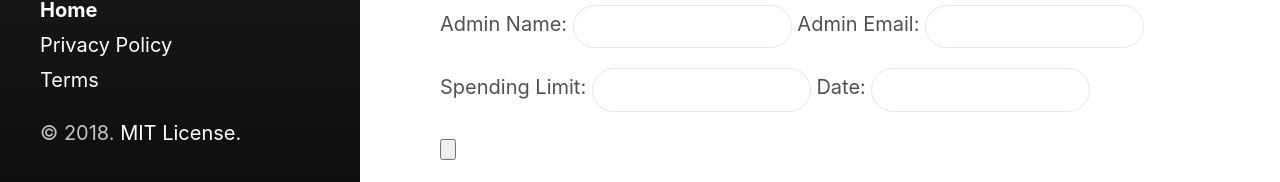
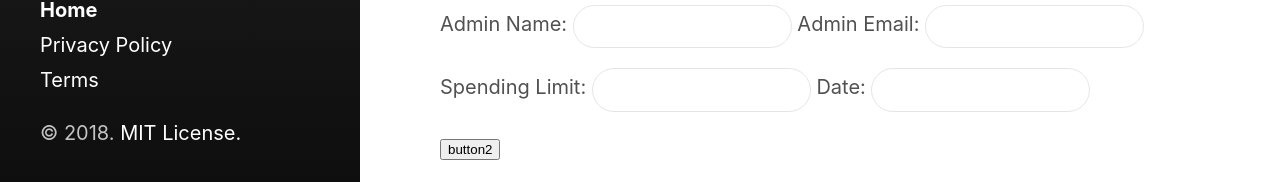
Before and after one commit to stephenrlouie/SecretSanta, a Jekyll site: the page built from index.md, in a window 1280 px wide. Shown: the part 712-894 px from the top of the page. Built offline with Jekyll 4.4.1, drawn with Linux system fonts in a browser that asks for light colours.

```diff
--- a/_layouts/form.html
+++ b/_layouts/form.html
@@ -14,6 +14,6 @@ layout: default
     <p>Spending Limit: <input type="text" id="spendingLimit">  Date: <input type="text" id="date"></p>
     <div id=form>
     </div>
-    <p><input type="button" id="addGroup" onclick="addGroup()"></p>
-    <p><input type="button" id="submit" onclick="submit()"></p>
+    <p><input type="button" id="addGroup" onclick="addGroup()" label="button1" value="button2"></p>
+    <p><input type="submit" id="submitData" onclick="submitData()"></p>
 </div>
--- a/assets/js/submit.js
+++ b/assets/js/submit.js
@@ -1,5 +1,5 @@
 // On mouse-over, execute myFunction
-function submit() {
+function submitData() {
     console.log('Submitting Secret Santa');
     var xhr = new XMLHttpRequest();
     xhr.open('POST', 'https://aw5tpxcwq1.execute-api.us-east-1.amazonaws.com/prod/SecretSanta', true);
```
